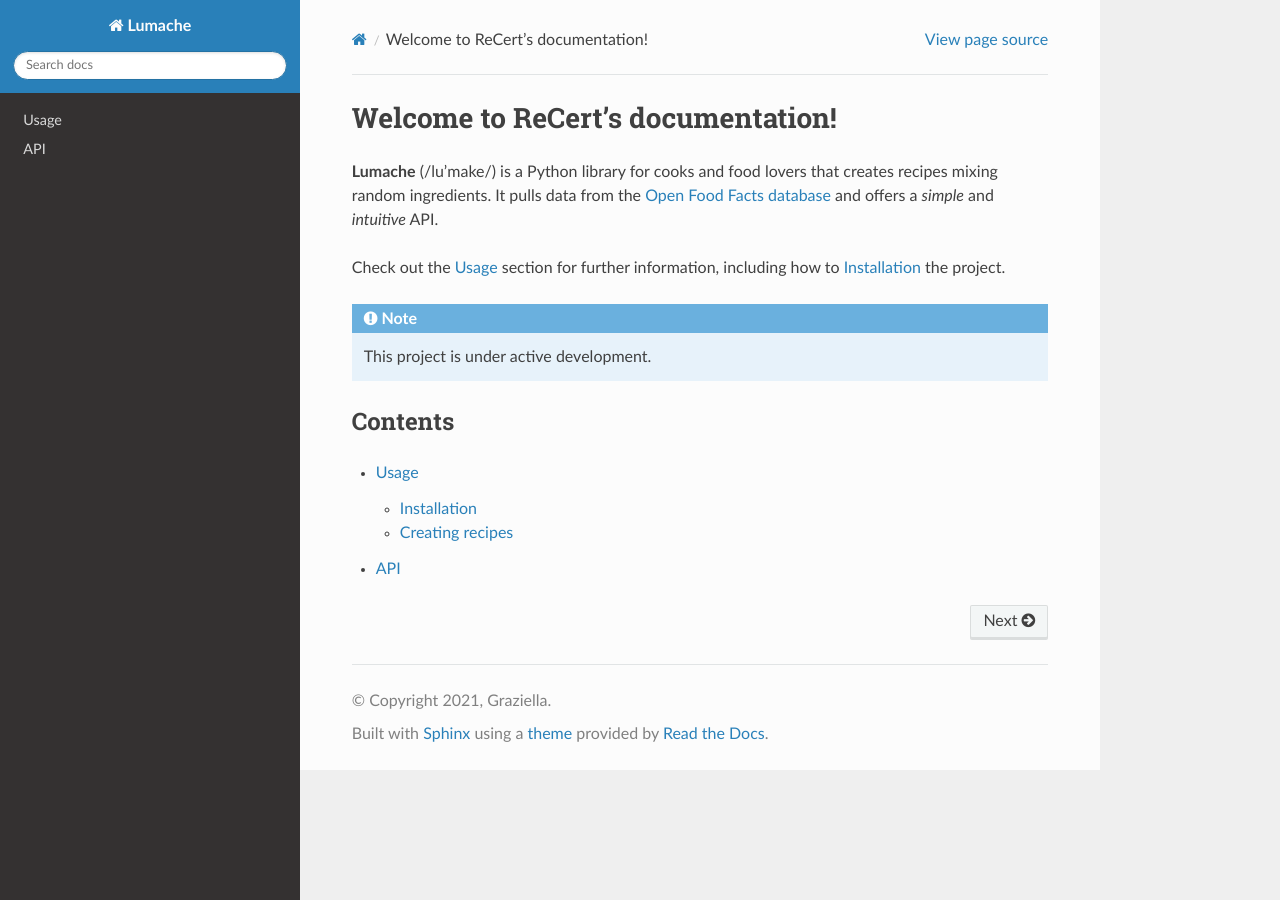
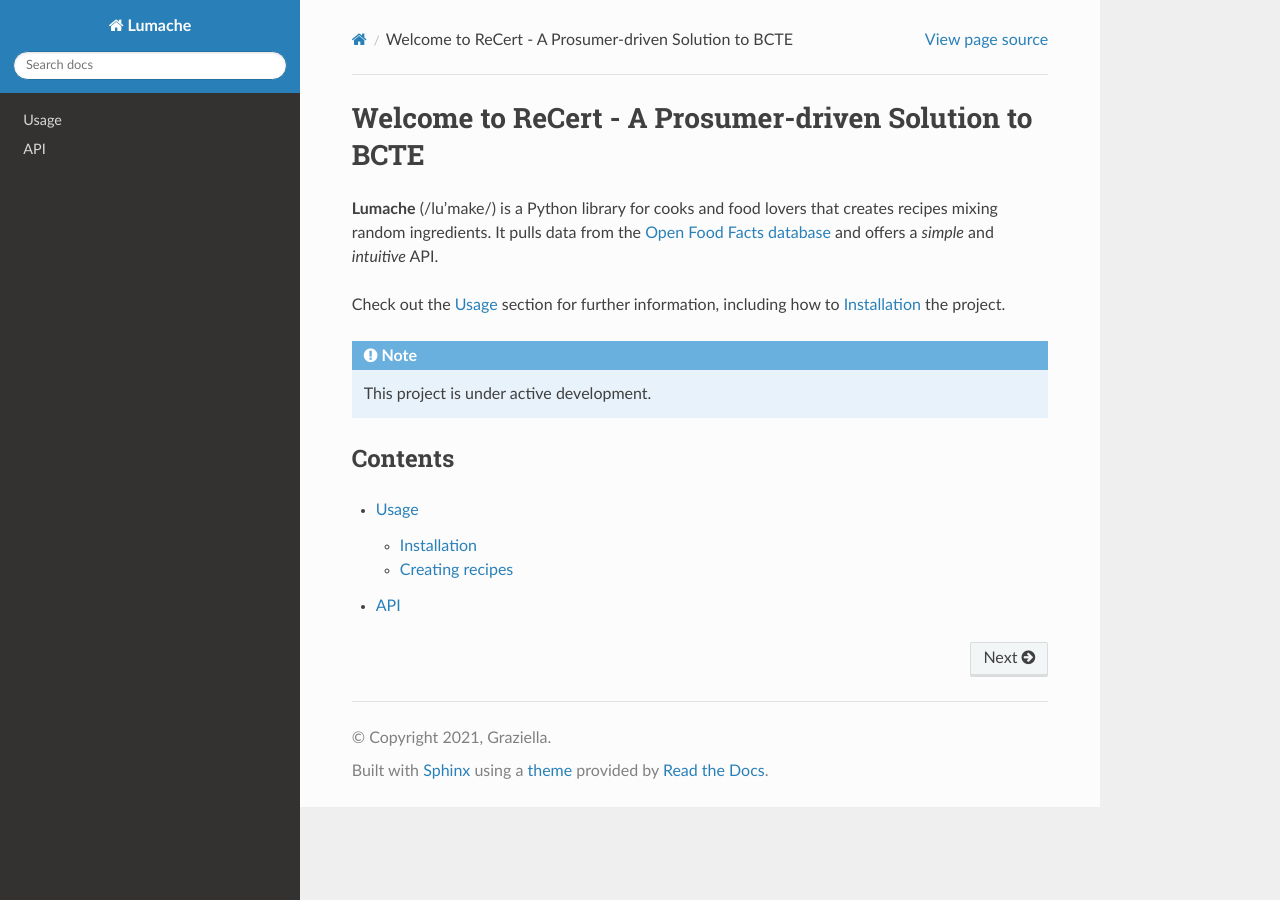
Before and after one commit to srcau/ReCert, a Sphinx documentation site: the page built from docs/source/index.rst, in a window 1280 px wide. Built offline with Sphinx 7.4.7 and the Read the Docs theme 3.1.0, drawn with Linux system fonts in a browser that asks for light colours.

Commit message:
Update index.rst

```diff
--- a/docs/source/index.rst
+++ b/docs/source/index.rst
@@ -1,4 +1,4 @@
-Welcome to ReCert's documentation!
+Welcome to ReCert - A Prosumer-driven Solution to BCTE
 ===================================
 
 **Lumache** (/lu'make/) is a Python library for cooks and food lovers
```
